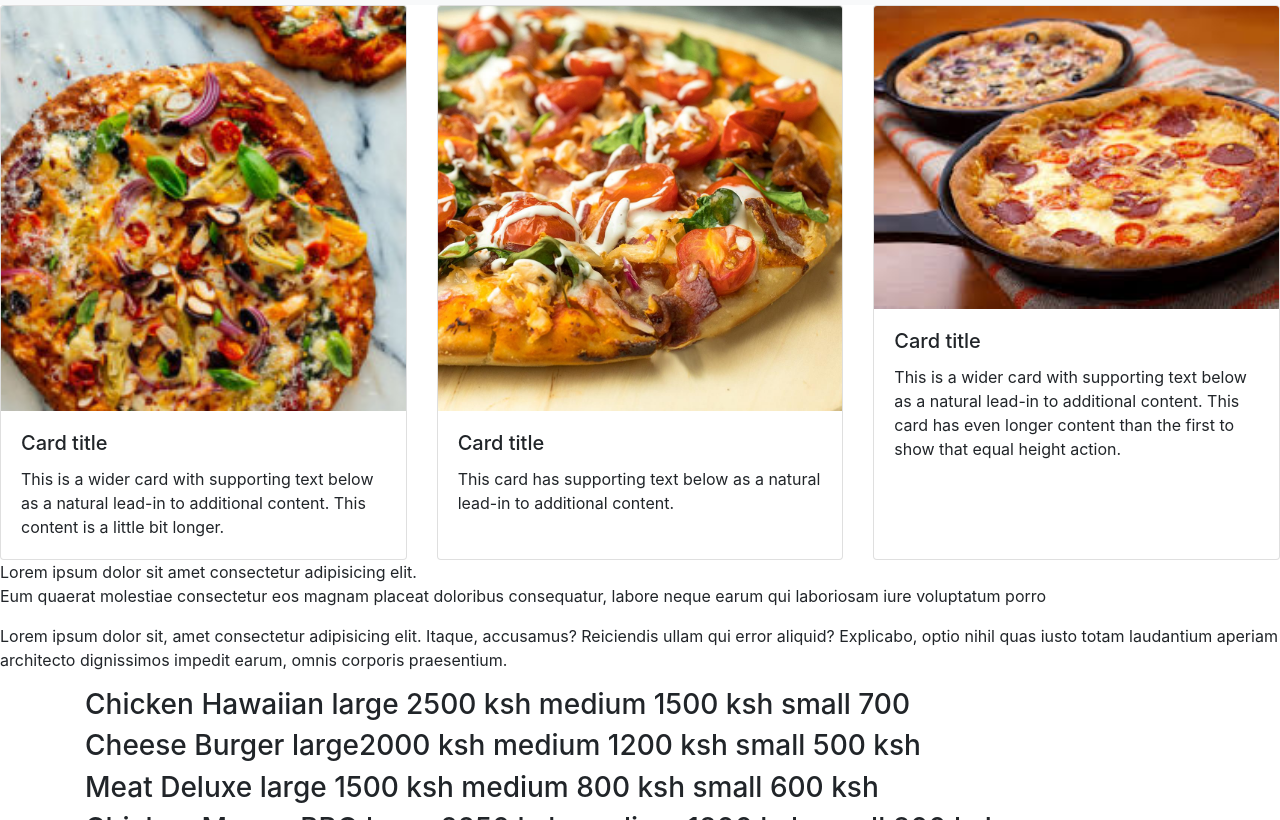
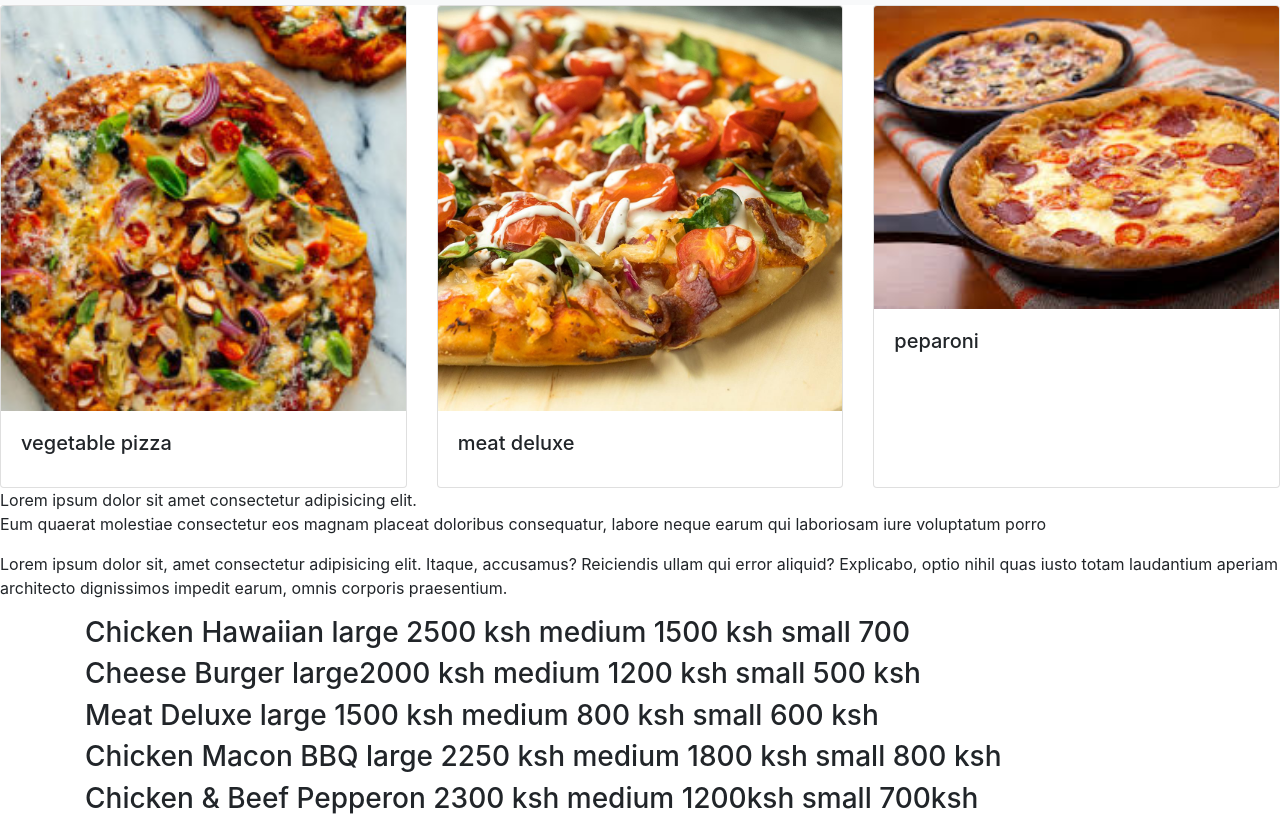
Before and after one commit to A-rongo/pizzeria, a plain HTML site: page index.html in a window 1280 px wide. Shown: the part 107-927 px from the top of the page. Drawn offline with Linux system fonts and the light colour scheme; files whose address does not match are found by name.

Commit message:
addition of data on card

```diff
--- a/index.html
+++ b/index.html
@@ -36,8 +36,7 @@
           <div class="card h-100">
             <img src="./images/best-veggie-pizza-recipe-1-225x225.jpg" class="card-img-top" alt="...">
             <div class="card-body">
-              <h5 class="card-title">Card title</h5>
-              <p class="card-text">This is a wider card with supporting text below as a natural lead-in to additional content. This content is a little bit longer.</p>
+              <h5 class="card-title">vegetable pizza</h5>
             </div>
           </div>
         </div>
@@ -45,8 +44,7 @@
           <div class="card h-100">
             <img src="./images/pizza1.jpg" class="card-img-top" alt="...">
             <div class="card-body">
-              <h5 class="card-title">Card title</h5>
-              <p class="card-text">This card has supporting text below as a natural lead-in to additional content.</p>
+              <h5 class="card-title">meat deluxe</h5>
             </div>
 
           </div>
@@ -55,8 +53,7 @@
           <div class="card h-100">
             <img src="./images/images.jpeg" class="card-img-top" alt="...">
             <div class="card-body">
-              <h5 class="card-title">Card title</h5>
-              <p class="card-text">This is a wider card with supporting text below as a natural lead-in to additional content. This card has even longer content than the first to show that equal height action.</p>
+              <h5 class="card-title">peparoni</h5>
             </div>
           </div>
         </div>
@@ -64,6 +61,7 @@
 
     <p>Lorem ipsum dolor sit amet consectetur adipisicing elit.<br> Eum quaerat molestiae consectetur eos magnam placeat doloribus consequatur, labore neque earum qui laboriosam iure voluptatum porro
     <p>Lorem ipsum dolor sit, amet consectetur adipisicing elit. Itaque, accusamus? Reiciendis ullam qui error aliquid? Explicabo, optio nihil quas iusto totam laudantium aperiam architecto dignissimos impedit earum, omnis corporis praesentium.</p>
+
     <div class="container">
         <div class="group-header">
 
@@ -109,7 +107,7 @@
             <span>Veg Feast</span>
             <span> large 2100 ksh</span>
             <span> medium 800</span>
-            <span> smal 600</span>
+            <span> small 600</span>
 
 
             <div class="container">
```
